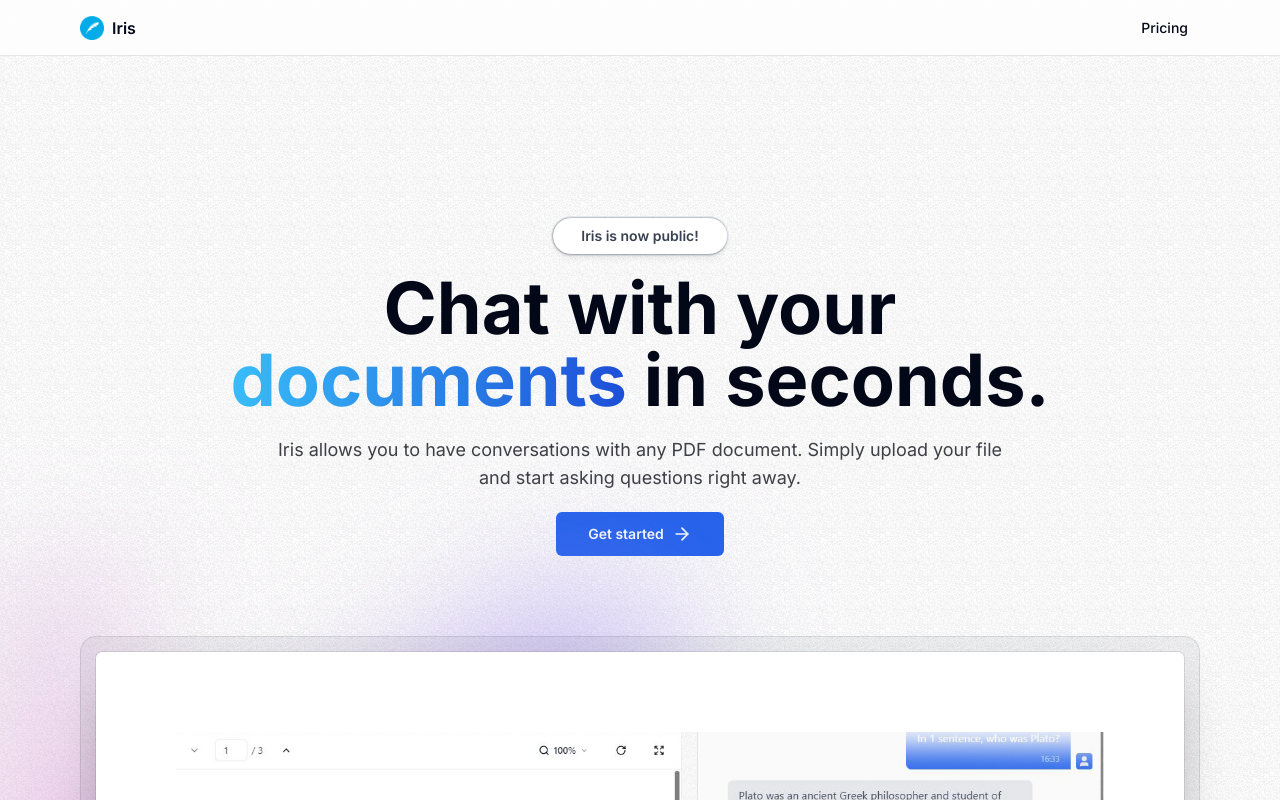
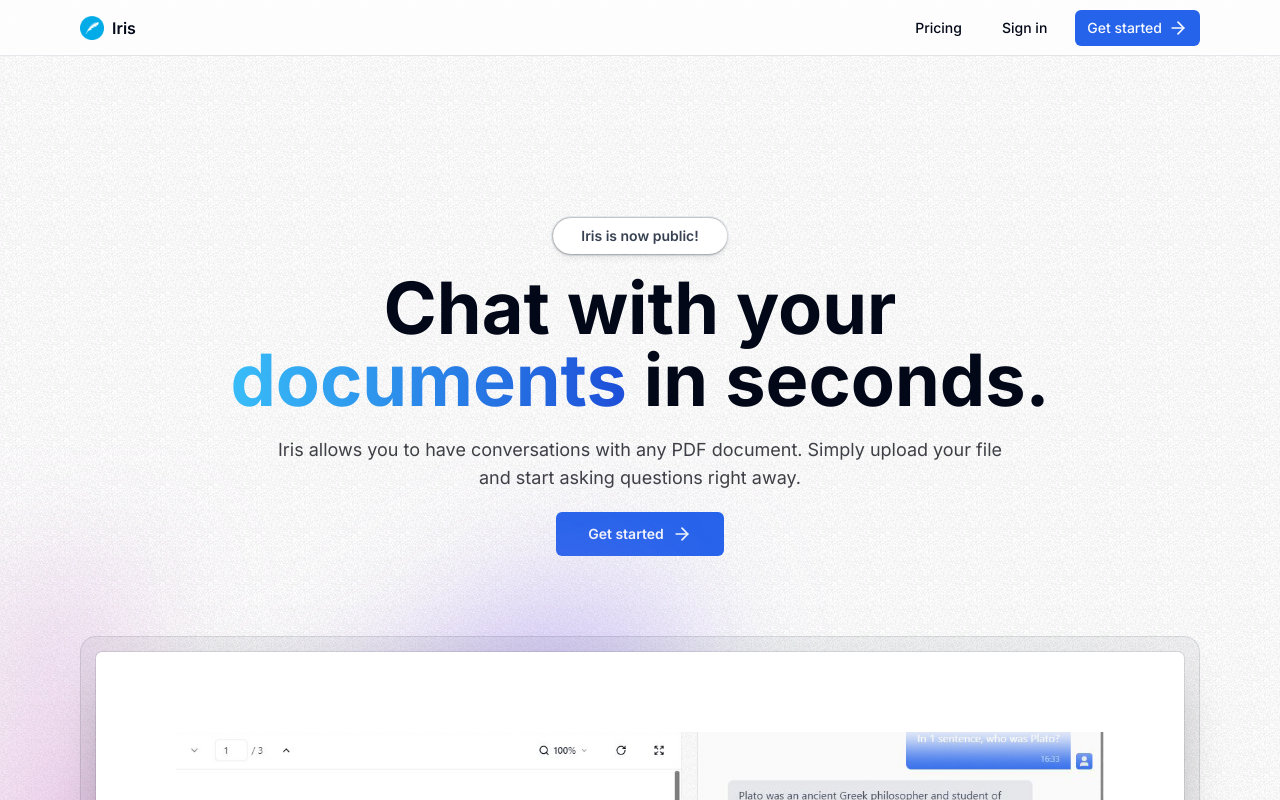
Before and after one commit to LarinNikita/pdf-ai, a Next.js app: page / in a window 1280 px wide. Shown: the top 800 px of the page. Built offline with nearby package versions, Linux system fonts and the light colour scheme.

Commit message:
setup kinde

```diff
--- /dev/null
+++ b/app/api/auth/[kindeAuth]/route.ts
@@ -0,0 +1,3 @@
+import { handleAuth } from '@kinde-oss/kinde-auth-nextjs/server'
+
+export const GET = handleAuth()
--- a/app/layout.tsx
+++ b/app/layout.tsx
@@ -4,6 +4,7 @@
 import { cn } from '@/lib/utils'
 
 import './globals.css'
+
 import Navbar from '@/components/Navbar'
 
 const inter = Inter({ subsets: ['latin'] })
--- a/components/Navbar.tsx
+++ b/components/Navbar.tsx
@@ -1,10 +1,18 @@
+'use client'
+
 import React from 'react'
 
 import Link from 'next/link'
+import Image from 'next/image'
+import {
+    LoginLink,
+    RegisterLink,
+} from '@kinde-oss/kinde-auth-nextjs/components'
 
 import MaxWidthWrapper from './MaxWidthWrapper'
-import Image from 'next/image'
+
 import { buttonVariants } from './ui/button'
+import { ArrowRight } from 'lucide-react'
 
 const Navbar = () => {
     return (
@@ -33,6 +41,22 @@
                             >
                                 Pricing
                             </Link>
+                            <LoginLink
+                                className={buttonVariants({
+                                    variant: 'ghost',
+                                    size: 'sm',
+                                })}
+                            >
+                                Sign in
+                            </LoginLink>
+                            <RegisterLink
+                                className={buttonVariants({
+                                    size: 'sm',
+                                })}
+                            >
+                                Get started
+                                <ArrowRight className="ml-1.5 size-5" />
+                            </RegisterLink>
                         </>
                     </div>
                 </div>
--- a/package.json
+++ b/package.json
@@ -9,6 +9,7 @@
         "lint": "next lint"
     },
     "dependencies": {
+        "@kinde-oss/kinde-auth-nextjs": "^2.3.1",
         "@prettier/plugin-ruby": "^4.0.4",
         "@radix-ui/react-slot": "^1.1.0",
         "class-variance-authority": "^0.7.0",
```
Also changed, not shown: 2 other files (tests, documents, lock files or other folders).
